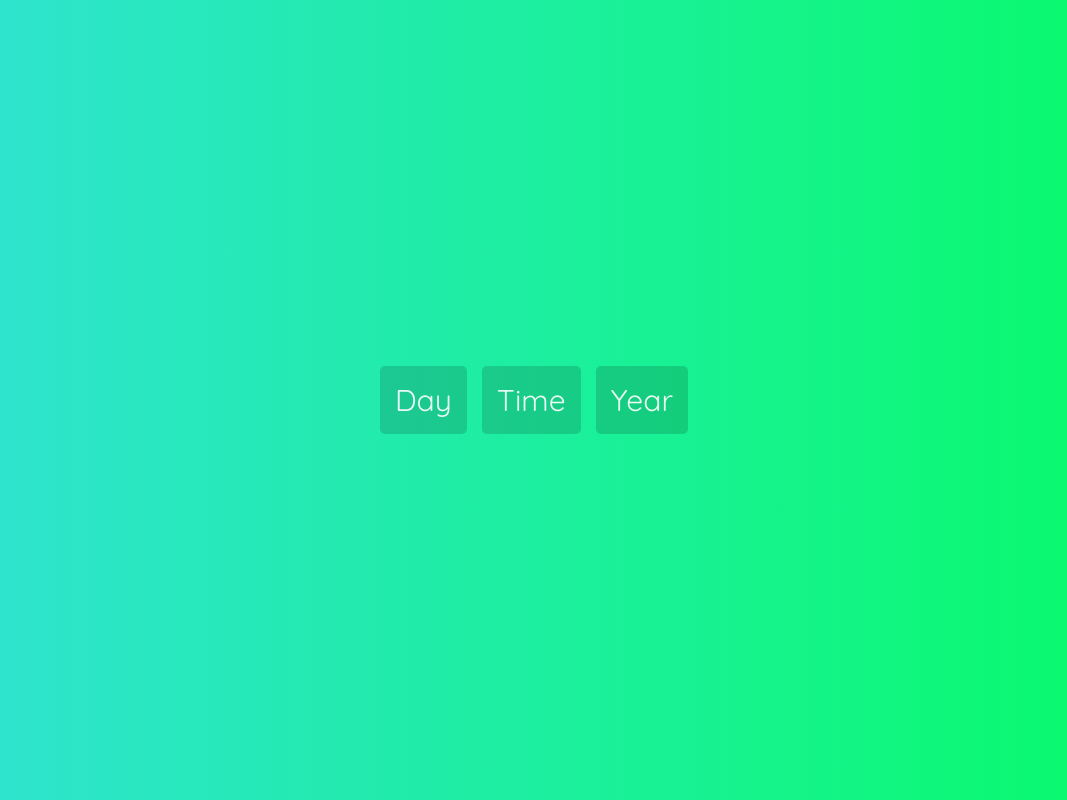
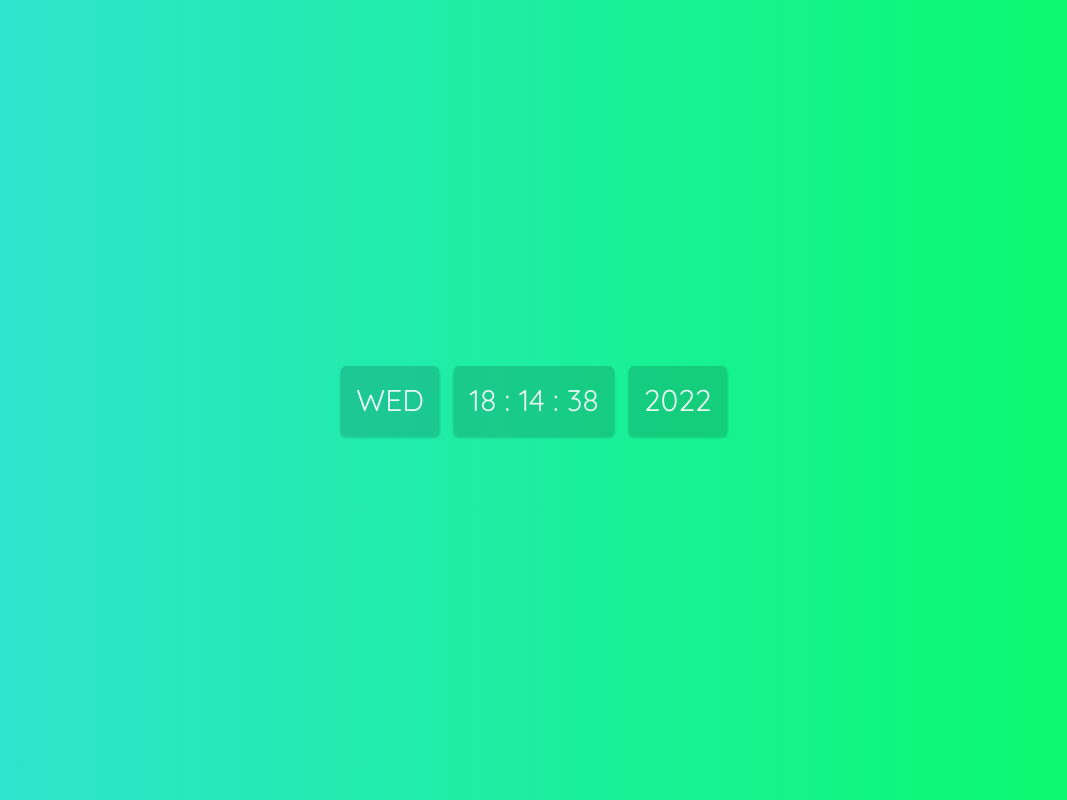
Before and after one commit to code8d/DigitalClock, a plain HTML site: page index.html in a window 1280 px wide. Shown: the whole page, without its empty margins (106-1173 px from the left). Drawn offline with Linux system fonts and the light colour scheme.

Commit message:
Added script.js and small css addition

```diff
--- a/css/style.css
+++ b/css/style.css
@@ -14,6 +14,10 @@ body {
 .wrapper {
     display: flex;
     align-items: center;
+    justify-content: center;
+    height: 100vh;
+    padding: 0 15px;
+    box-sizing: content-box;
 }
 .wrapper > *:not(:last-child) {
     margin-right: 15px;
@@ -23,8 +27,13 @@ body {
     color: rgba(255, 255, 255, .9);
     padding: 15px;
     border-radius: 5px;
+    box-shadow: 0 3px 2px 1px rgba(0, 0, 0, .15);
 }
 .day {
+    text-transform: uppercase;
 }
 .time {
+    display: flex;
+    justify-content: center;
+    min-width: 130px;
 }
--- a/index.html
+++ b/index.html
@@ -5,7 +5,8 @@
     <meta http-equiv="X-UA-Compatible" content="IE=edge">
     <meta name="viewport" content="width=device-width, initial-scale=1.0">
     <link rel="stylesheet" href="css/style.css">
-    <title></title>
+    <link rel="icon" type="image/icon-x" href="icon.png">
+    <title>Digital Clock</title>
 </head>
 <body>
 
@@ -15,5 +16,6 @@
         <div class="year bg">Year</div>
     </div>
 
+    <script src="js/script.js"></script>
 </body>
 </html>
--- a/js/script.js
+++ b/js/script.js
@@ -0,0 +1,20 @@
+'use strict'
+
+const day = document.querySelector('.day')
+const time = document.querySelector('.time')
+const year = document.querySelector('.year')
+
+console.log(day);
+setInterval(() => day.textContent = dayName(), 100)
+
+function dayName() {
+    let days = ['Sun', 'Mon', 'Tue', 'Wed', 'Thu', 'Fri', 'Sut']
+
+    return days[new Date().getDay()]
+}
+
+dayName()
+
+setInterval(() => time.textContent = `${new Date().getHours()} : ${new Date().getMinutes()} : ${new Date().getSeconds()}`, 100)
+
+setInterval(() => year.textContent = new Date().getFullYear(), 1000);
```
Also changed, not shown: icon.png (added).
